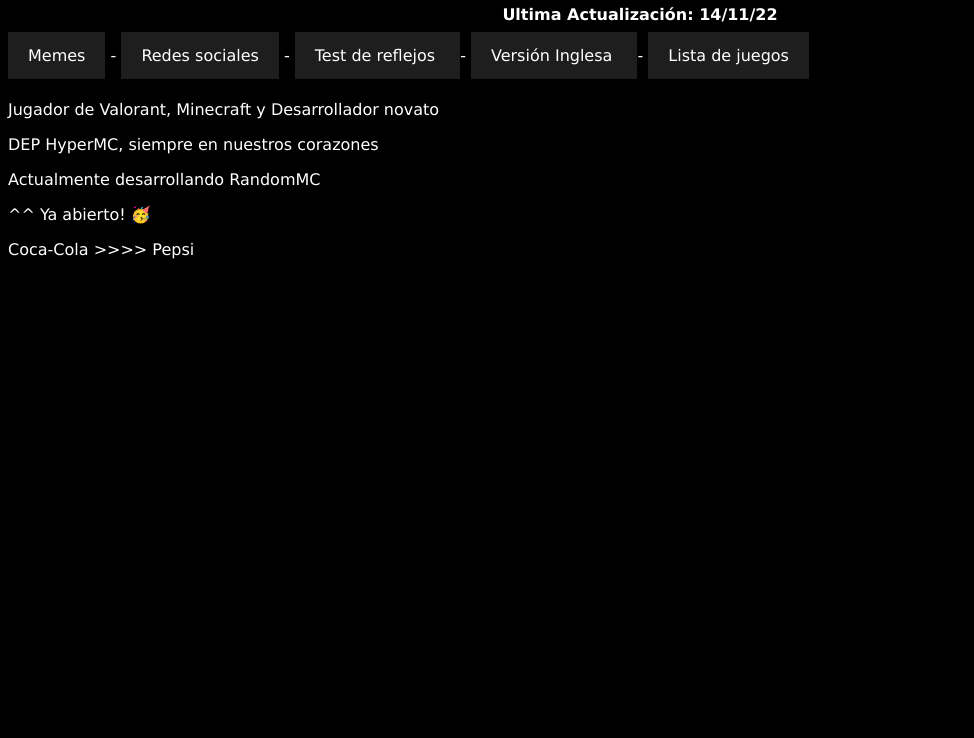
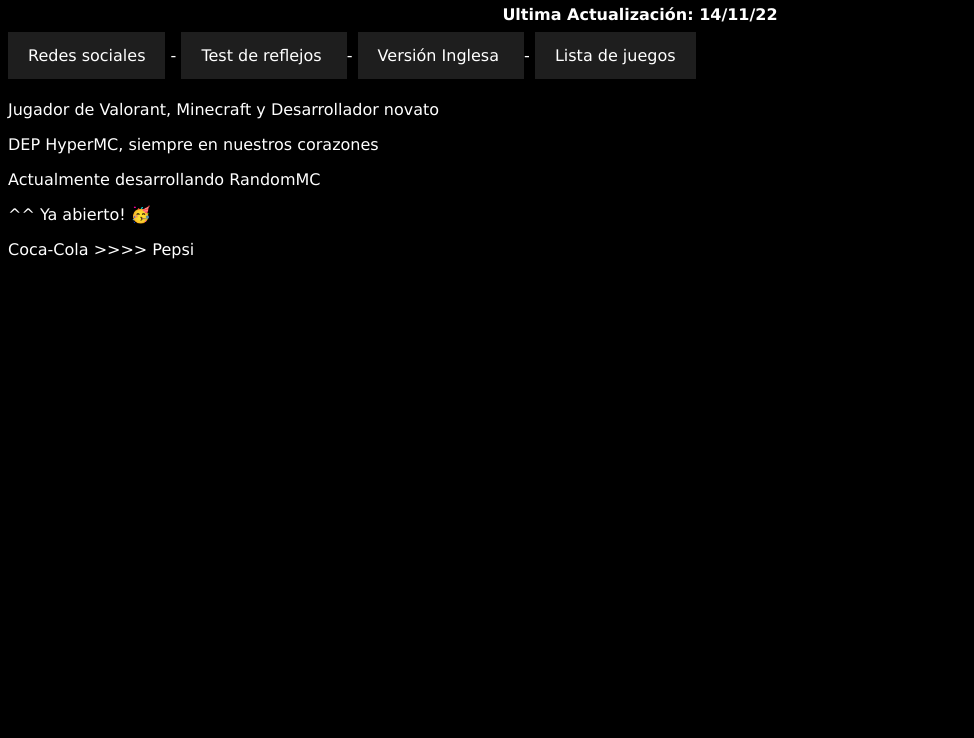
Before and after one commit to alguien-random/alguien-random.github.io, a website: page es/index.html in a window 1280 px wide. Shown: the part 62-800 px from the top of the page, without its empty margins (0-974 px from the left). Drawn offline with Linux system fonts and the light colour scheme.

Commit message:
Memes deleted

```diff
--- a/es/index.html
+++ b/es/index.html
@@ -40,7 +40,7 @@
   <h1 style="text-align:center; ">Web oficial de Alguien Random</h1>
   <h4 style="text-align:center">Ultima Actualización: 14/11/22</h4>
   <div class="page">
-<a href="https://alguien-random.github.io/web-v2/other/memes.html" title="Memes"> Memes</a> - <a href="https://alguien-random.github.io/web-v2/es/redes-sociales.html" title="Redes sociales"> Redes sociales</a> - <a href="https://alguien-random.github.io/web-v2/games/reflex/game.html" title="Reflex test (F1 Style)"> Test de reflejos </a> - <a href="https://alguien-random.github.io/web-v2/" title="Versión Inglesa"> Versión Inglesa </a> -
+<a href="https://alguien-random.github.io/web-v2/es/redes-sociales.html" title="Redes sociales"> Redes sociales</a> - <a href="https://alguien-random.github.io/web-v2/games/reflex/game.html" title="Reflex test (F1 Style)"> Test de reflejos </a> - <a href="https://alguien-random.github.io/web-v2/" title="Versión Inglesa"> Versión Inglesa </a> -
   <a href="https://alguien-random.github.io/web-v2/games/list.html" title="Lista de juegos"> Lista de juegos </a><br>
   <br>
   <p>Jugador de Valorant, Minecraft y Desarrollador novato </p>
```
